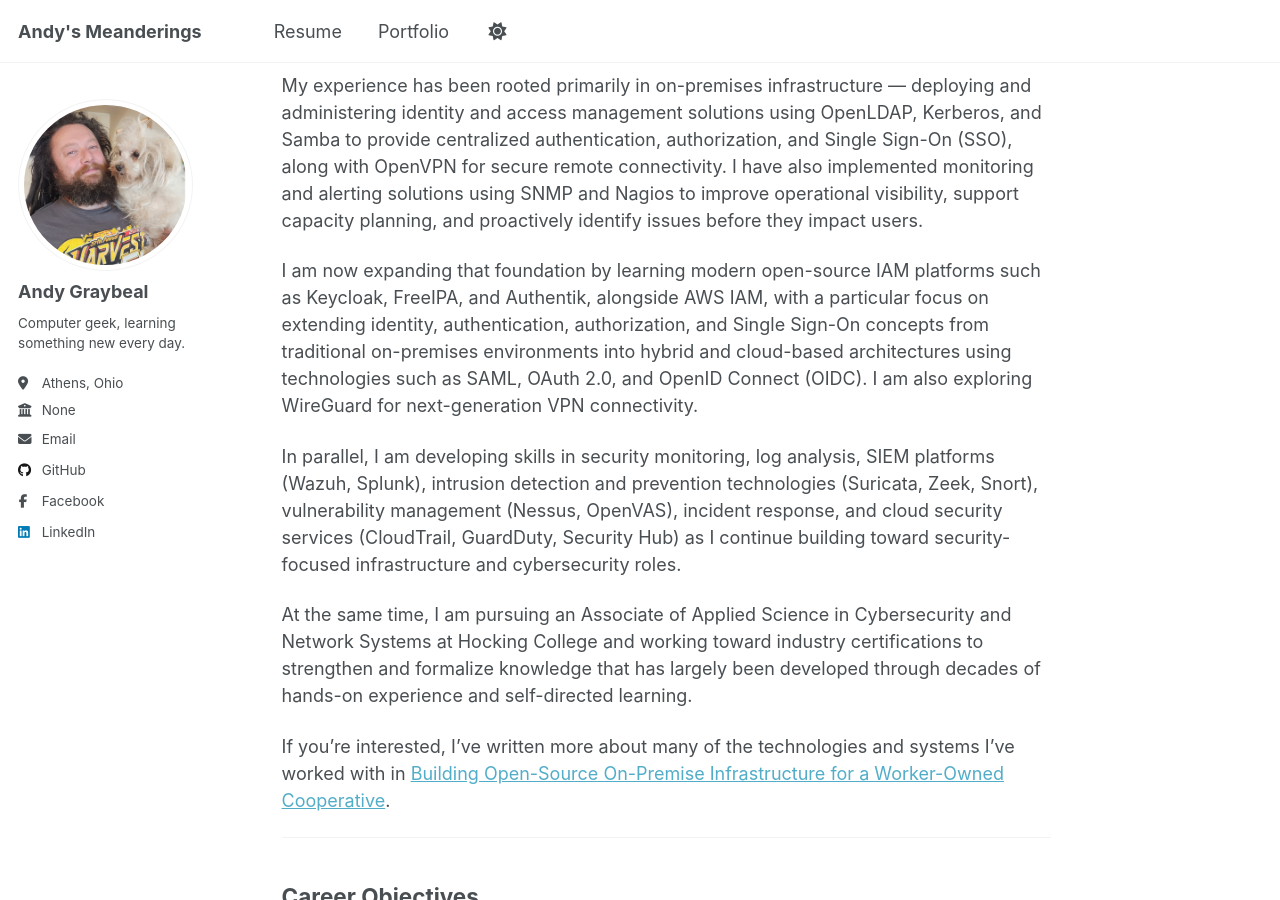
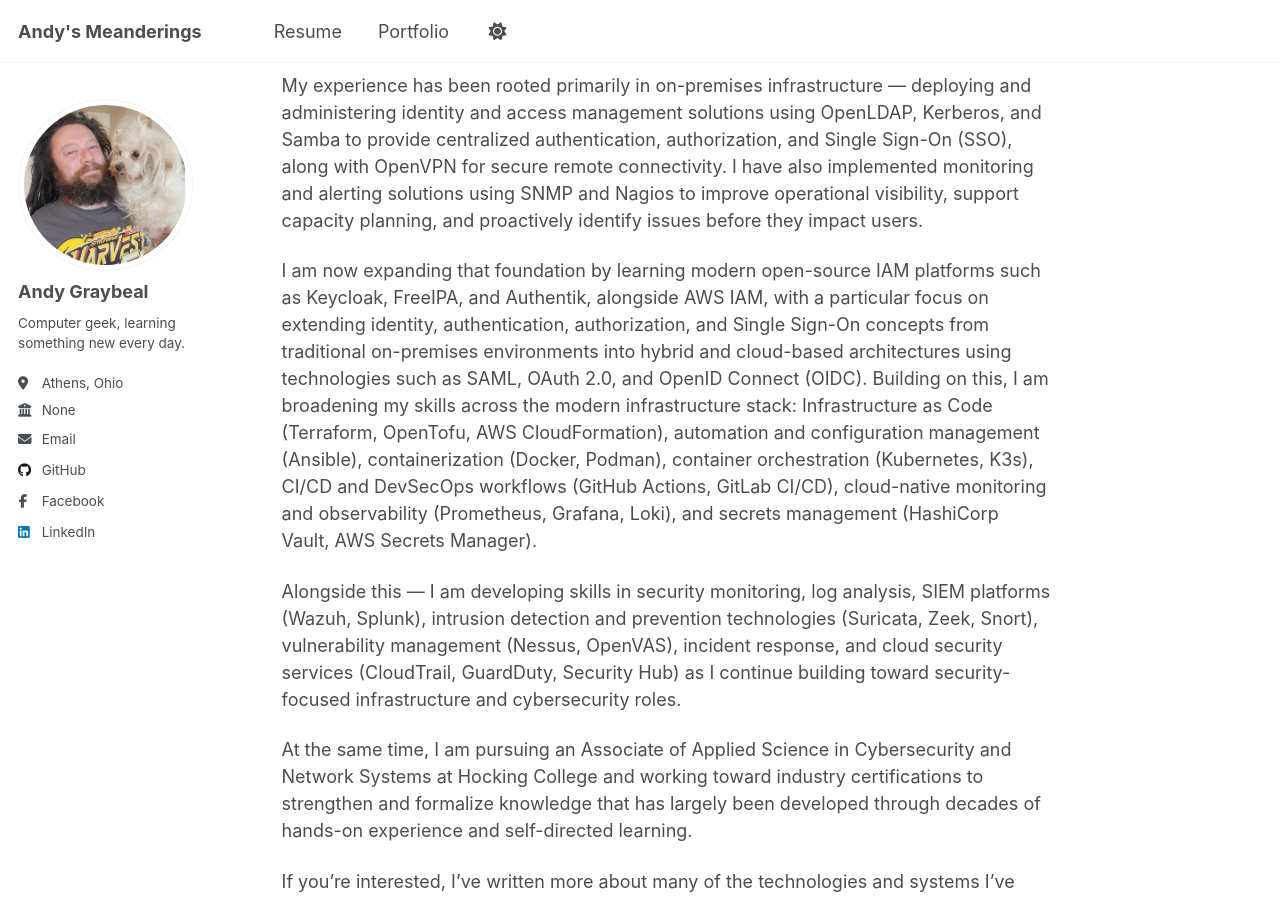
Before and after one commit to andy-graybeal/andy-graybeal.github.io, a Jekyll site: the page built from _pages/about.md, in a window 1280 px wide and 900 px high, scrolled down 216 px. Built offline with Jekyll 4.4.1, drawn with Linux system fonts in a browser that asks for light colours; a script that is not in the unit is left out.

Commit message:
Update about.md with expanded skillset and focus areas
Expanded on learning modern infrastructure and security skills, detailing specific technologies and platforms.

```diff
--- a/_pages/about.md
+++ b/_pages/about.md
@@ -63,9 +63,10 @@ I enjoy solving complex technical problems through a practical, open-source appr
 
 My experience has been rooted primarily in on-premises infrastructure — deploying and administering identity and access management solutions using OpenLDAP, Kerberos, and Samba to provide centralized authentication, authorization, and Single Sign-On (SSO), along with OpenVPN for secure remote connectivity. I have also implemented monitoring and alerting solutions using SNMP and Nagios to improve operational visibility, support capacity planning, and proactively identify issues before they impact users.
 
-I am now expanding that foundation by learning modern open-source IAM platforms such as Keycloak, FreeIPA, and Authentik, alongside AWS IAM, with a particular focus on extending identity, authentication, authorization, and Single Sign-On concepts from traditional on-premises environments into hybrid and cloud-based architectures using technologies such as SAML, OAuth 2.0, and OpenID Connect (OIDC). I am also exploring WireGuard for next-generation VPN connectivity.
 
-In parallel, I am developing skills in security monitoring, log analysis, SIEM platforms (Wazuh, Splunk), intrusion detection and prevention technologies (Suricata, Zeek, Snort), vulnerability management (Nessus, OpenVAS), incident response, and cloud security services (CloudTrail, GuardDuty, Security Hub) as I continue building toward security-focused infrastructure and cybersecurity roles.
+I am now expanding that foundation by learning modern open-source IAM platforms such as Keycloak, FreeIPA, and Authentik, alongside AWS IAM, with a particular focus on extending identity, authentication, authorization, and Single Sign-On concepts from traditional on-premises environments into hybrid and cloud-based architectures using technologies such as SAML, OAuth 2.0, and OpenID Connect (OIDC). Building on this, I am broadening my skills across the modern infrastructure stack: Infrastructure as Code (Terraform, OpenTofu, AWS CloudFormation), automation and configuration management (Ansible), containerization (Docker, Podman), container orchestration (Kubernetes, K3s), CI/CD and DevSecOps workflows (GitHub Actions, GitLab CI/CD), cloud-native monitoring and observability (Prometheus, Grafana, Loki), and secrets management (HashiCorp Vault, AWS Secrets Manager).
+
+Alongside this — I am developing skills in security monitoring, log analysis, SIEM platforms (Wazuh, Splunk), intrusion detection and prevention technologies (Suricata, Zeek, Snort), vulnerability management (Nessus, OpenVAS), incident response, and cloud security services (CloudTrail, GuardDuty, Security Hub) as I continue building toward security-focused infrastructure and cybersecurity roles.
 
 
 At the same time, I am pursuing an Associate of Applied Science in Cybersecurity and Network Systems at Hocking College and working toward industry certifications to strengthen and formalize knowledge that has largely been developed through decades of hands-on experience and self-directed learning.
```
